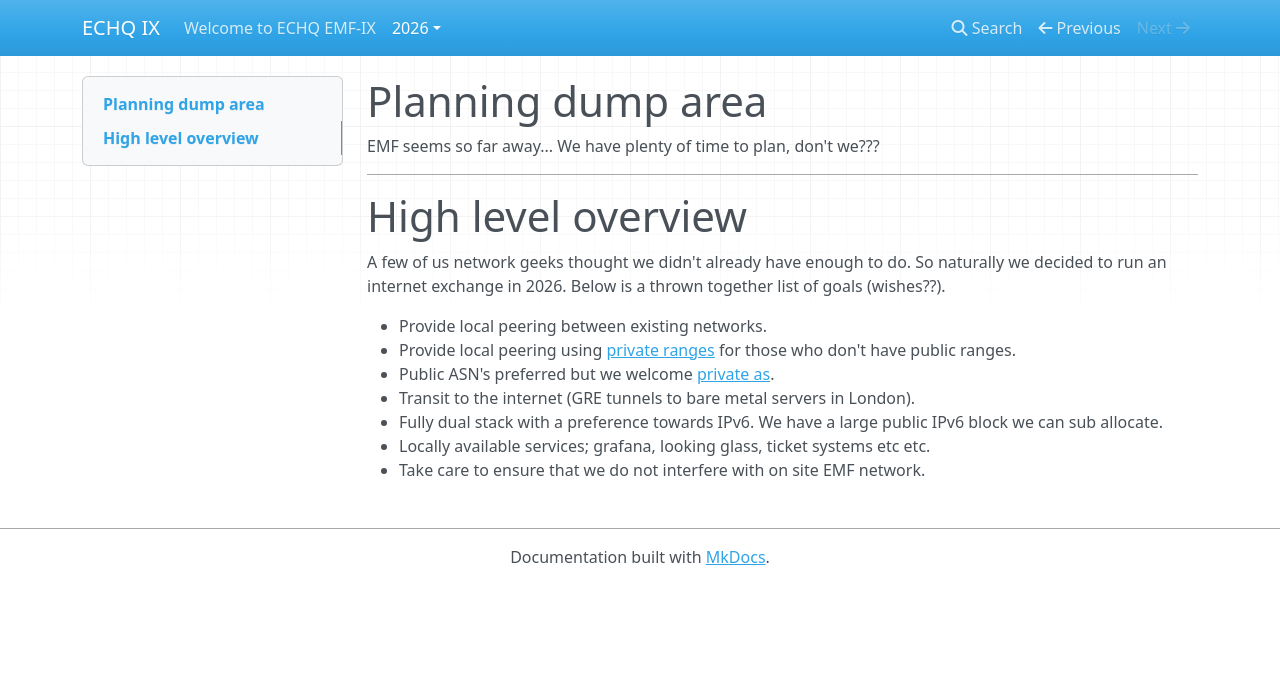
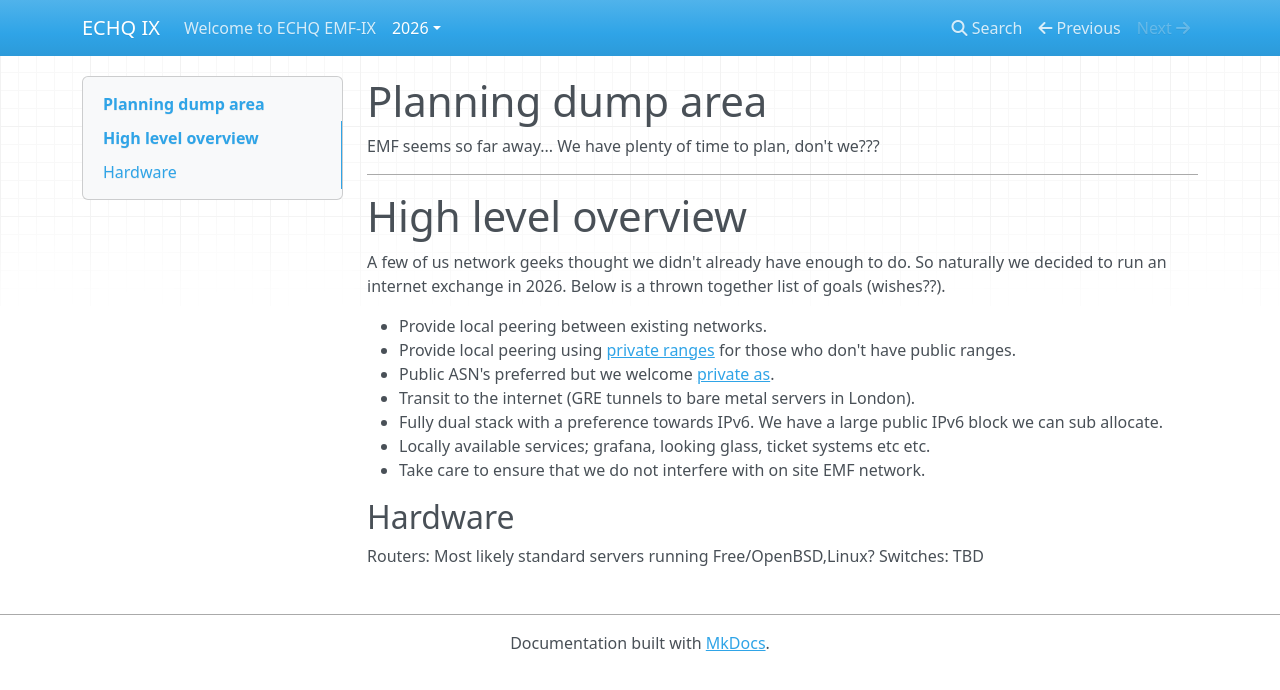
Before and after one commit to EMF-Hams/emf-ix, an MkDocs documentation site: the page built from docs/2026/planning.md, in a window 1280 px wide. Shown: the top 690 px of the page. Built offline with MkDocs 1.6.1, drawn with Linux system fonts in a browser that asks for light colours; nearby versions of some CDN libraries.

Commit message:
Draft: hardware

```diff
--- a/docs/2026/planning.md
+++ b/docs/2026/planning.md
@@ -15,3 +15,8 @@ A few of us network geeks thought we didn't already have enough to do. So natura
 - Fully dual stack with a preference towards IPv6. We have a large public IPv6 block we can sub allocate.
 - Locally available services; grafana, looking glass, ticket systems etc etc.
 - Take care to ensure that we do not interfere with on site EMF network.
+
+## Hardware
+
+Routers: Most likely standard servers running Free/OpenBSD,Linux?
+Switches: TBD
```
